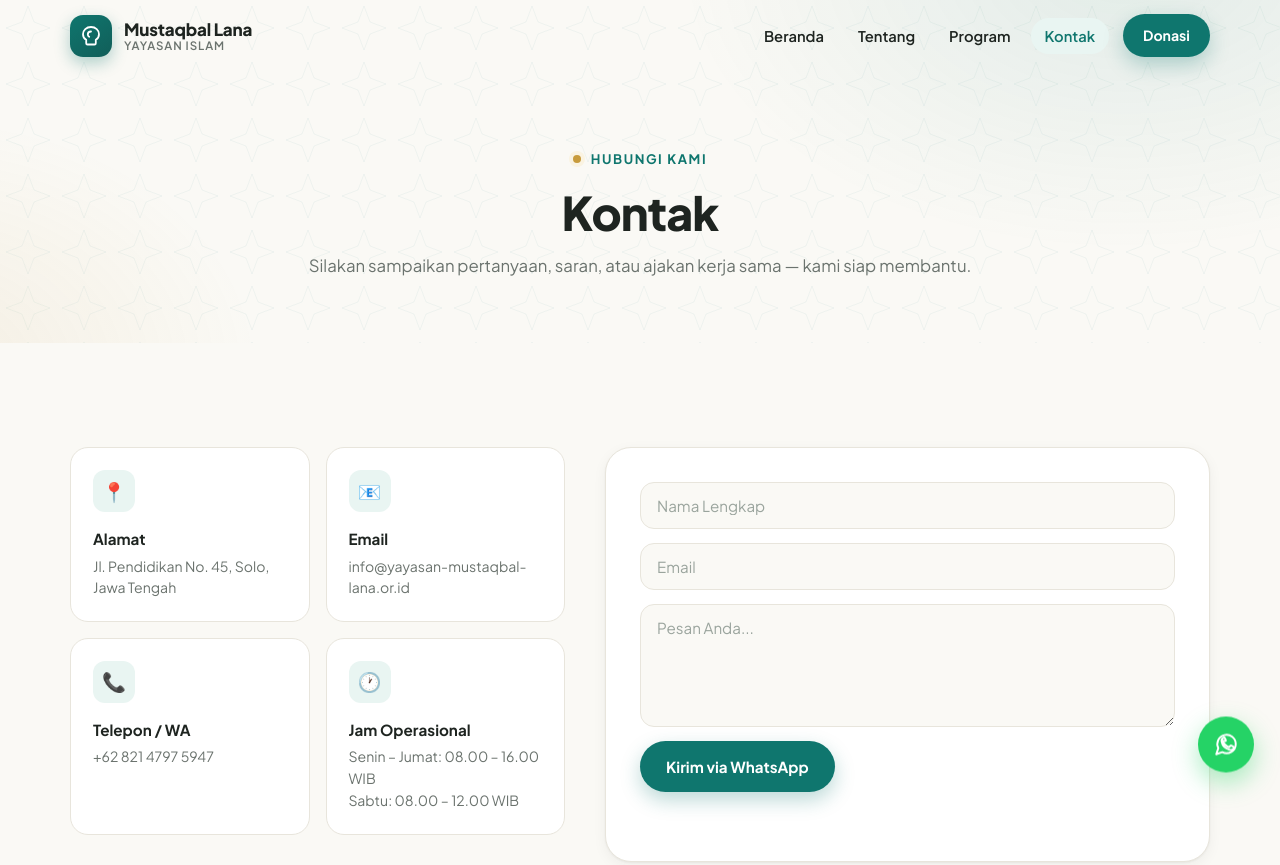
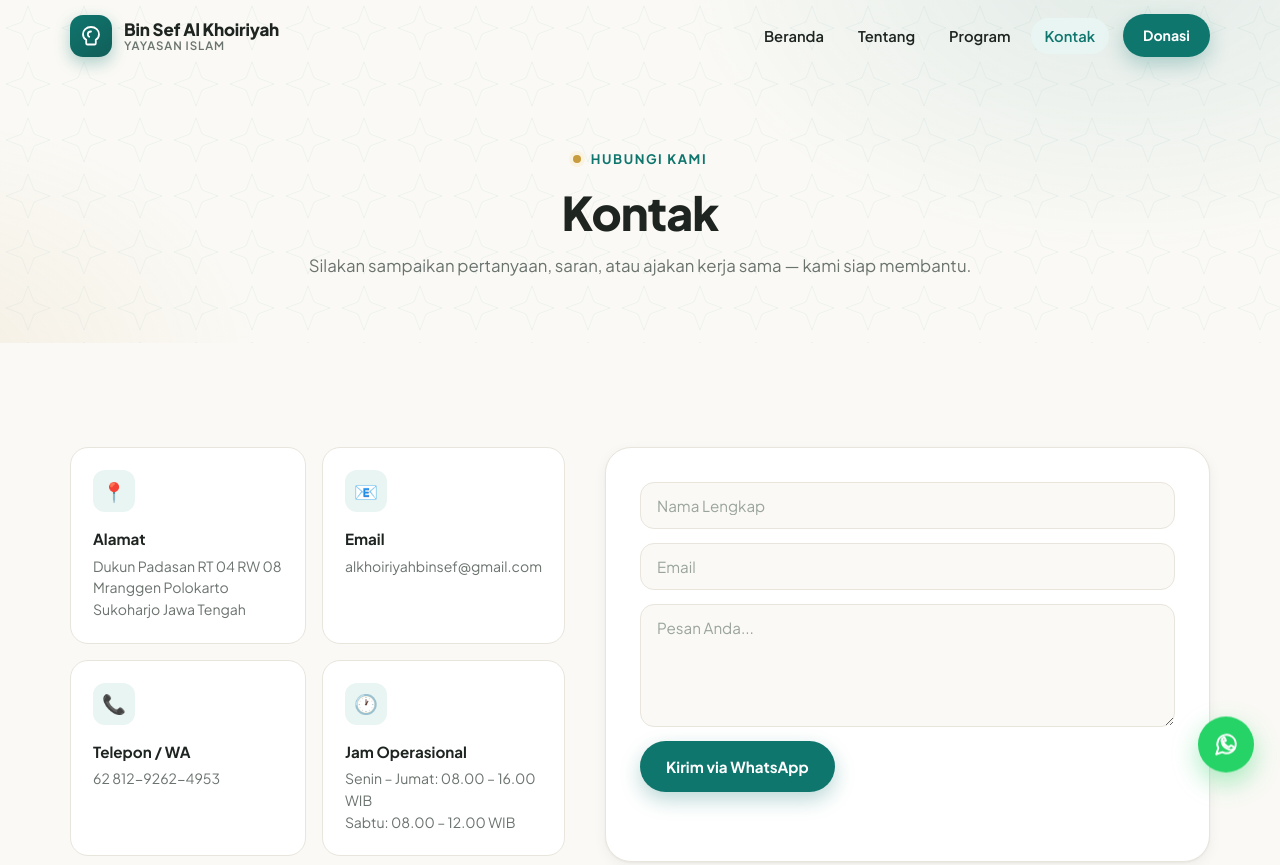
Before and after one commit to azzamamry-lab/YayasanMustLana, a website: page public/kontak.html in a window 1280 px wide. Shown: the top 865 px of the page. Drawn offline with Linux system fonts and the light colour scheme.

Commit message:
Update contact information and title in kontak.html

```diff
--- a/public/kontak.html
+++ b/public/kontak.html
@@ -3,7 +3,7 @@
 <head>
   <meta charset="UTF-8" />
   <meta name="viewport" content="width=device-width, initial-scale=1.0" />
-  <title>Kontak — Yayasan Islam Mustaqbal Lana</title>
+  <title>Kontak — Yayasan Islam Bin Sef Al Khoiriyah</title>
 
   <!-- Fonts -->
   <link rel="preconnect" href="https://fonts.googleapis.com" />
@@ -28,7 +28,7 @@
           </svg>
         </span>
         <span class="brand-text">
-          <strong>Mustaqbal Lana</strong>
+          <strong>Bin Sef Al Khoiriyah</strong>
           <small>Yayasan Islam</small>
         </span>
       </a>
@@ -65,17 +65,17 @@
           <div class="kontak__card reveal">
             <span class="kontak__icon" aria-hidden="true">📍</span>
             <h4>Alamat</h4>
-            <p>Jl. Pendidikan No. 45, Solo, Jawa Tengah</p>
+            <p>Dukun Padasan RT 04 RW 08 Mranggen Polokarto Sukoharjo Jawa Tengah</p>
           </div>
           <div class="kontak__card reveal">
             <span class="kontak__icon" aria-hidden="true">📧</span>
             <h4>Email</h4>
-            <p>info@yayasan-mustaqbal-lana.or.id</p>
+            <p>alkhoiriyahbinsef@gmail.com</p>
           </div>
           <div class="kontak__card reveal">
             <span class="kontak__icon" aria-hidden="true">📞</span>
             <h4>Telepon / WA</h4>
-            <p>+62 821 4797 5947</p>
+            <p>62 812-9262-4953</p>
           </div>
           <div class="kontak__card reveal">
             <span class="kontak__icon" aria-hidden="true">🕐</span>
@@ -118,7 +118,7 @@
             <span class="brand-mark" aria-hidden="true">
               <svg viewBox="0 0 24 24" fill="none" stroke="currentColor" stroke-width="1.8" stroke-linecap="round" stroke-linejoin="round"><path d="M12 3c-4.6 0-8 3.2-8 7.2 0 2.4 1.3 4.5 3.2 5.6v3.4c0 .7.6 1.3 1.3 1.3h7c.7 0 1.3-.6 1.3-1.3v-3.4c1.9-1.1 3.2-3.2 3.2-5.6C20 6.2 16.6 3 12 3z"/><path d="M12 7.5c-1.8 0-3.2 1.3-3.2 2.9 0 1 .6 1.9 1.4 2.4"/></svg>
             </span>
-            <span class="brand-text"><strong>Mustaqbal Lana</strong><small>Yayasan Islam</small></span>
+            <span class="brand-text"><strong>Bin Sef Al Khoiriyah</strong><small>Yayasan Islam</small></span>
           </a>
           <p>Lembaga nirlaba yang berkhidmat di bidang pendidikan, sosial-kemanusiaan, dan dakwah sejak 2015.</p>
           <div class="socials">
@@ -169,7 +169,7 @@
       </div>
 
       <div class="footer-bottom">
-        <p>© <span class="year">2026</span> Yayasan Islam Mustaqbal Lana. Seluruh hak cipta dilindungi.</p>
+        <p>© <span class="year">2026</span> Yayasan Islam Bin Sef Al Khoiriyah. Seluruh hak cipta dilindungi.</p>
         <p class="footer-quran">“Sebaik-baik manusia adalah yang paling bermanfaat bagi manusia lain.” <span class="footer-quran-src">(HR. Ahmad)</span></p>
       </div>
     </div>
```
